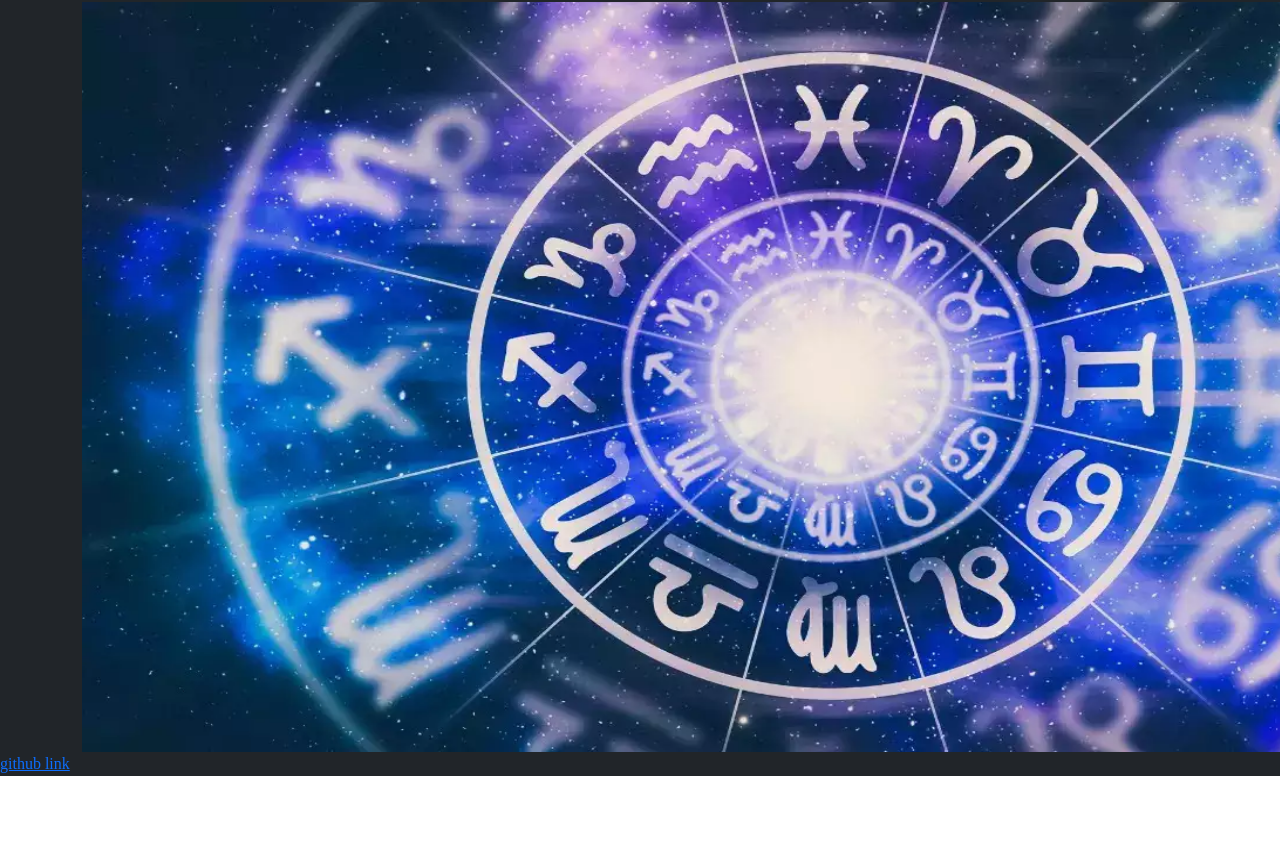
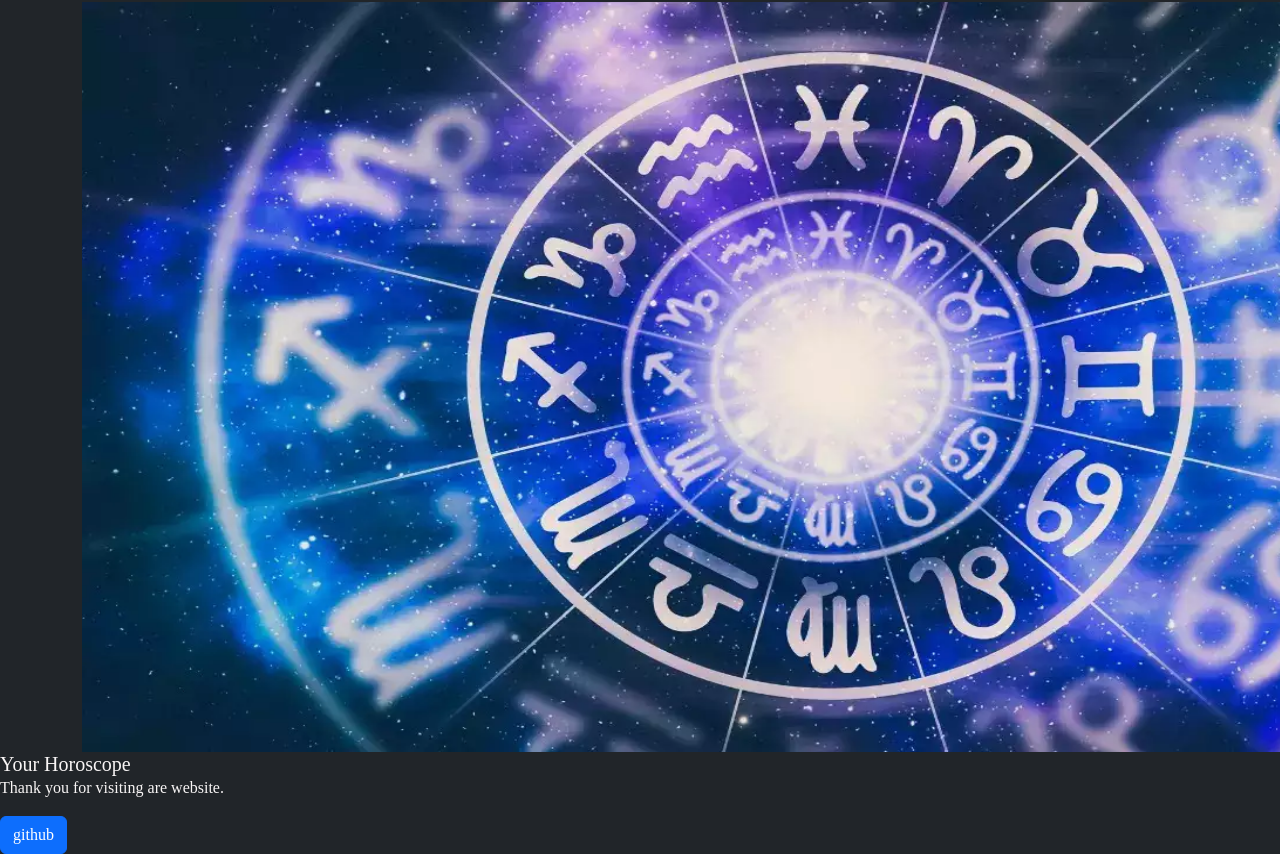
Before and after one commit to ahmad92894/YourHoroscope, a React (Create React App) app in the folder client/: page / in a window 1280 px wide. Shown: the part 180-1034 px from the top of the page. Before the commit the page ends 956 px from the top, so only its background shows below. Built offline with nearby package versions, Linux system fonts and the light colour scheme.

Commit message:
footer changed

```diff
--- a/client/src/components/Footer.js
+++ b/client/src/components/Footer.js
@@ -4,10 +4,17 @@ const Footer = () => {
   return (
 
 
-   <footer>
 
-<a href="https://github.com/ahmad92894/YourHoroscope">github link</a>
-   </footer>
+
+
+    <div class="card-body">
+     <h5 class="card-title">Your Horoscope</h5>
+     <p class="card-text">Thank you for visiting are website.</p>
+     <a href="https://github.com/ahmad92894/YourHoroscope" class="btn btn-primary">github</a>
+   </div>
+
+
+
 
 
 
```
